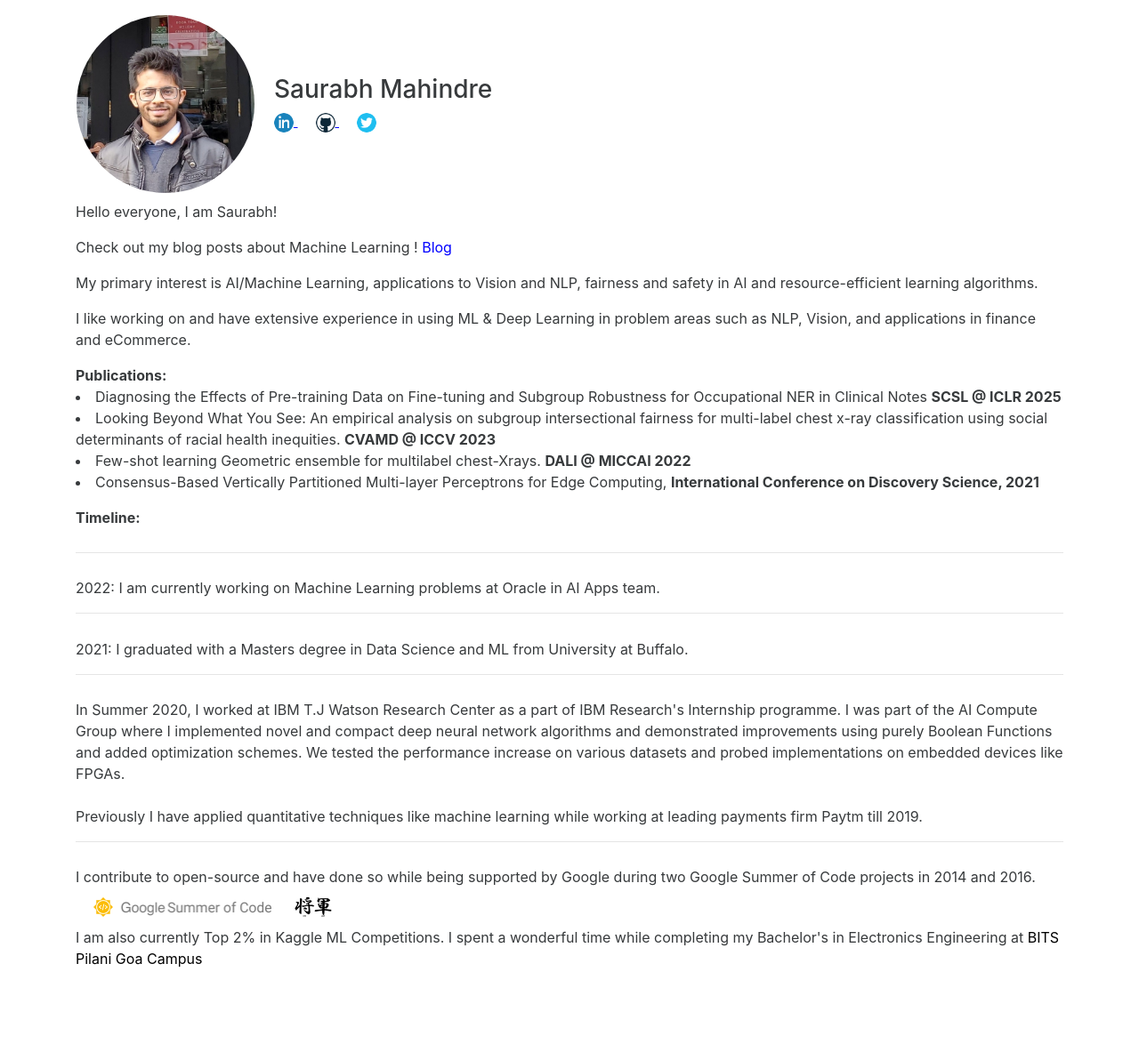
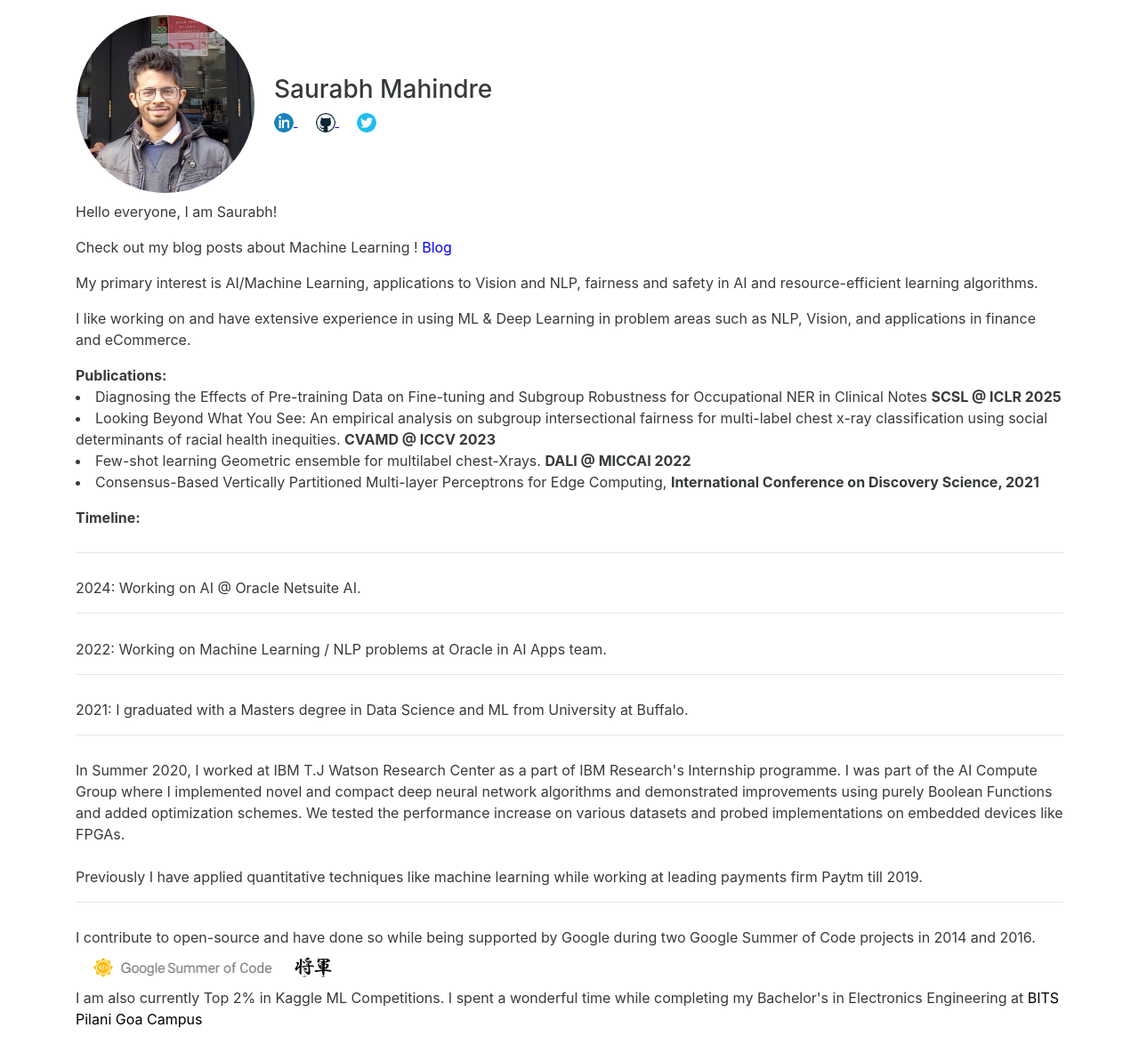
Before and after one commit to Saurabh7/Saurabh7.github.io, a Jekyll site: the page index.html, which Jekyll copies as it is, in a window 1280 px wide. Shown: the whole page at 89% size. Built offline with Jekyll 4.4.1, drawn with Linux system fonts in a browser that asks for light colours; before the commit the page ends 1106 px from its top, so only the background shows below that.

Commit message:
update index

```diff
--- a/index.html
+++ b/index.html
@@ -95,6 +95,7 @@ I like working on and have extensive experience in using ML & Deep Learning in p
 </p>
 
 <b> Publications: </b>
+
 <li> Diagnosing the Effects of Pre-training Data on Fine-tuning and Subgroup Robustness for Occupational NER in Clinical Notes
  <b> SCSL @ ICLR 2025 </b></li>
 <li>  Looking Beyond What You See: An empirical analysis on subgroup intersectional fairness for multi-label chest x-ray classification using social determinants of racial health inequities. <b> CVAMD @ ICCV 2023  </b>
@@ -114,7 +115,15 @@ Consensus-Based Vertically Partitioned Multi-layer Perceptrons for Edge Computin
 <hr>
 <br/>
 <p>
-  2022: I am currently working on Machine Learning problems at Oracle in AI Apps team.
+  2024: Working on AI @ Oracle Netsuite AI.
+
+<br/>
+  <hr>
+
+<br/>
+<p>
+
+  2022: Working on Machine Learning / NLP problems at Oracle in AI Apps team.
 
 <br/>
 <hr>
```
